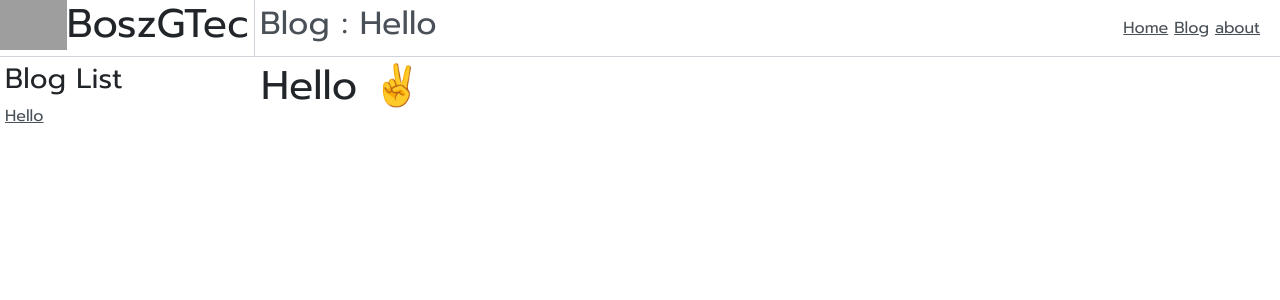
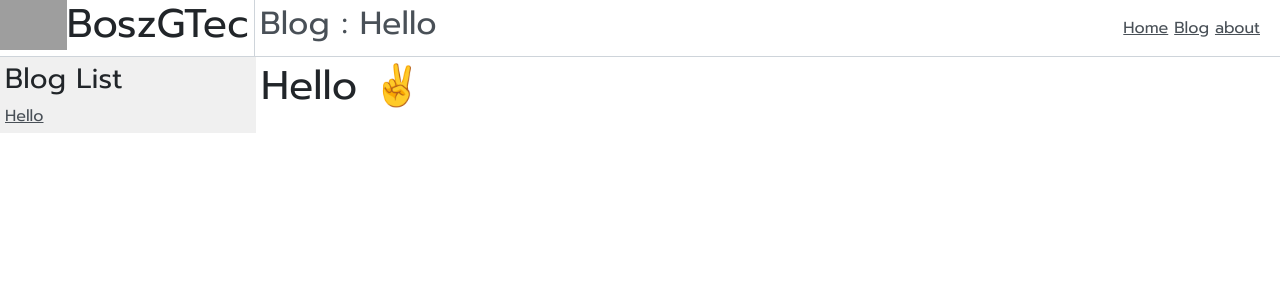
Before and after one commit to BoszGTec/Blog, a Jekyll site: the page built from _posts/2022-04-23-Hello.md, in a window 1280 px wide. Shown: the top 300 px of the page. Built offline with Jekyll 4.4.1, drawn with Linux system fonts in a browser that asks for light colours; grey boxes are pictures that could not be loaded.

Commit message:
Update blog.html

```diff
--- a/_layouts/blog.html
+++ b/_layouts/blog.html
@@ -4,7 +4,7 @@
   <body>
   {%include headder.html%}
     <div class="d-flex">
-      <div style="width:20%;padding:5px;">
+      <div style="width:20%;padding:5px;background-color:#f0f0f0;">
       <h3>Blog List</h3>
       {%for post in site.posts%}
       <a href="{{post.url | prepend: site.baseurl}}">{{ post.title }}</a>
```
